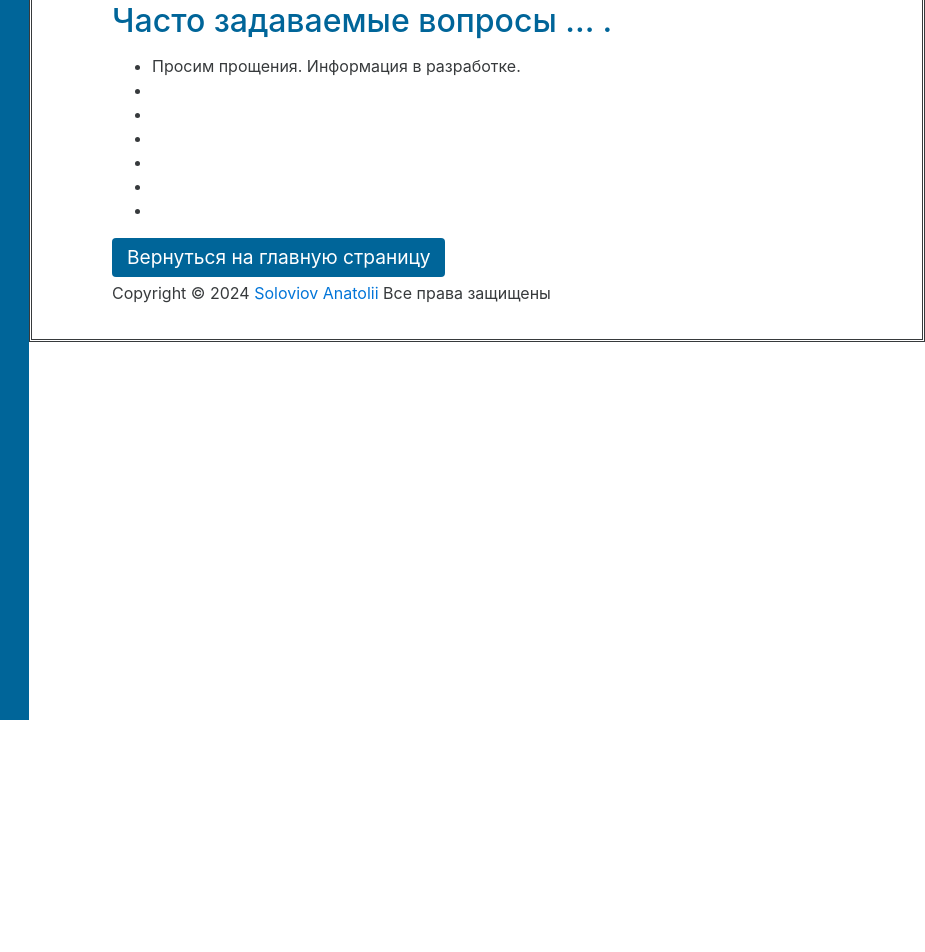
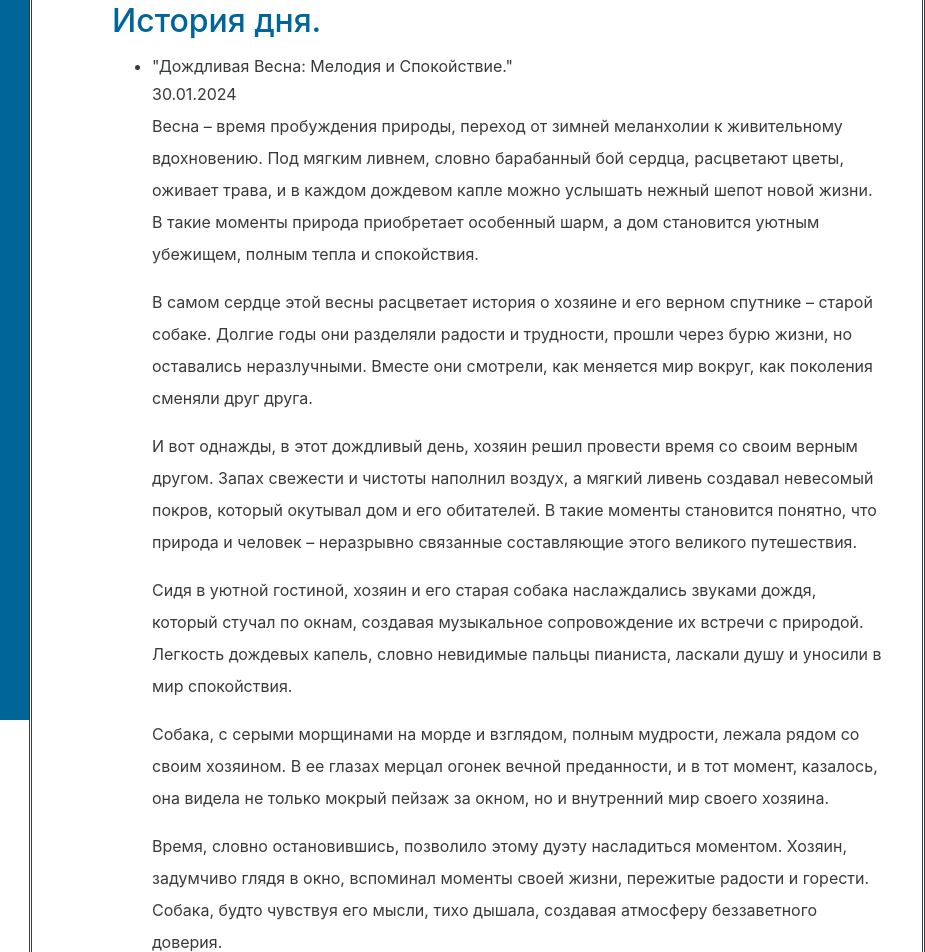
Before and after one commit to RybnikUAPL/Rybnik, a plain HTML site: page news10.html in a window 1280 px wide. Shown: the part 80-1032 px from the top of the page, 355-1280 px from the left. Before the commit the page ends 800 px from the top, so only its background shows below. Drawn offline with Linux system fonts and the light colour scheme.

Commit message:
Add files via upload

```diff
--- a/news10.html
+++ b/news10.html
@@ -1,5 +1,5 @@
 <!DOCTYPE html>
-<html lang="en">
+<html lang="ru">
 <head>
     <meta charset="utf-8">
     <meta http-equiv="X-UA-Compatible" content="IE=edge">
@@ -60,17 +60,27 @@
                         <!-- Добавленная информация по центру -->
                         <section id="additional-info" class="tm-section">
                             <header>
-                                <h2 class="tm-blue-text tm-section-title tm-margin-b-30">Часто задаваемые вопросы ... .</h2>
+                                <h2 class="tm-blue-text tm-section-title tm-margin-b-30">История дня.</h2>
                             </header>
                             <p></p>
                             <ul>
-                                <li>Просим прощения. Информация в разработке.</li>
-                                <li></li>
-                                <li></li>
-                                <li></li>
-                                <li></li>
-                                <li></li>
-                                <li></li>
+                                <li>"Дождливая Весна: Мелодия и Спокойствие."</li>
+                                    <p>30.01.2024<br>
+                                        Весна – время пробуждения природы, переход от зимней меланхолии к живительному вдохновению. Под мягким ливнем, словно барабанный бой сердца, расцветают цветы, оживает трава, и в каждом дождевом капле можно услышать нежный шепот новой жизни. В такие моменты природа приобретает особенный шарм, а дом становится уютным убежищем, полным тепла и спокойствия.</p>
+
+                                    <p>В самом сердце этой весны расцветает история о хозяине и его верном спутнике – старой собаке. Долгие годы они разделяли радости и трудности, прошли через бурю жизни, но оставались неразлучными. Вместе они смотрели, как меняется мир вокруг, как поколения сменяли друг друга.</p>
+
+                                    <p>И вот однажды, в этот дождливый день, хозяин решил провести время со своим верным другом. Запах свежести и чистоты наполнил воздух, а мягкий ливень создавал невесомый покров, который окутывал дом и его обитателей. В такие моменты становится понятно, что природа и человек – неразрывно связанные составляющие этого великого путешествия.</p>
+
+                                    <p>Сидя в уютной гостиной, хозяин и его старая собака наслаждались звуками дождя, который стучал по окнам, создавая музыкальное сопровождение их встречи с природой. Легкость дождевых капель, словно невидимые пальцы пианиста, ласкали душу и уносили в мир спокойствия.</p>
+
+                                    <p>Собака, с серыми морщинами на морде и взглядом, полным мудрости, лежала рядом со своим хозяином. В ее глазах мерцал огонек вечной преданности, и в тот момент, казалось, она видела не только мокрый пейзаж за окном, но и внутренний мир своего хозяина.</p>
+
+                                    <p>Время, словно остановившись, позволило этому дуэту насладиться моментом. Хозяин, задумчиво глядя в окно, вспоминал моменты своей жизни, пережитые радости и горести. Собака, будто чувствуя его мысли, тихо дышала, создавая атмосферу беззаветного доверия.</p>
+
+                                    <p>Дождь становился всё интенсивнее, а вместе с ним росла гармония в этом доме. Все звуки весеннего ливня сливались в единую симфонию, дополняя внутренний мир каждого из них. Старая собака, будучи свидетельницей жизни своего хозяина, чувствовала каждую ноту этой мелодии.</p>
+
+                                    <p>Таким образом, под легким дождем весеннего дня, хозяин и его старая собака нашли истинное счастье в простоте момента. В этой тихой и искренней встрече с природой, в их душе зазвучала музыка, способная исцелить и наполнить радостью. Ведь иногда, в этом шумном мире, нужно всего лишь остановиться, чтобы услышать нежный шепот весны и подарить друг другу частицу этой вечной гармонии.</p>
                             </ul>
                             <p></p>
                         </section>
```
